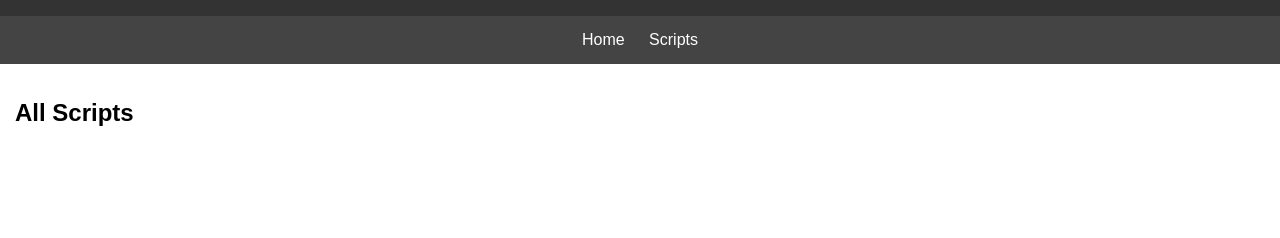
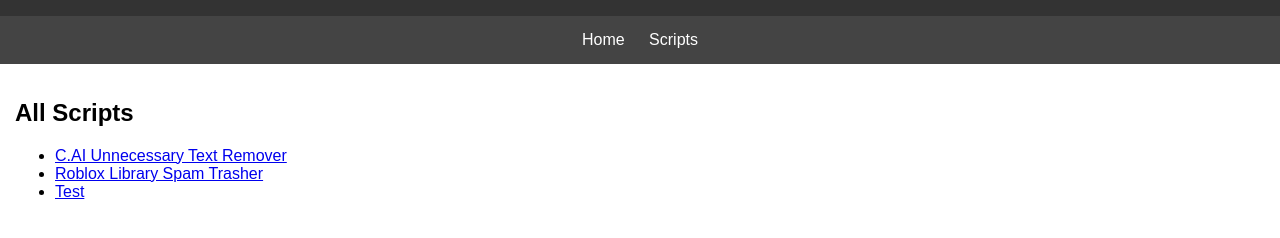
Before and after one commit to ftnick/NicksTampering, a plain HTML site: page data/scripts.html in a window 1280 px wide. Shown: the part 94-332 px from the top of the page. Drawn offline with Linux system fonts and the light colour scheme.

Commit message:
Update scripts.html

```diff
--- a/data/scripts.html
+++ b/data/scripts.html
@@ -24,19 +24,19 @@
         <p>&copy; 2024 NicksTampering</p>
     </footer>-->
     <script>
-        const delay = ms => new Promise(resolve => setTimeout(resolve, ms));
         fetch('https://ftnick.github.io/NicksTampering/data/data.json', {cache: 'no-store'})
             .then(response => response.json())
             .then(data => {
                 const scriptList = document.getElementById('scriptList');
                 data.forEach(script => {
+                    setTimeout(function() {
                         const listItem = document.createElement('li');
                         const link = document.createElement('a');
                         link.href = `script?id=${script.id}&local=true`;
                         link.textContent = script.title;
                         listItem.appendChild(link);
                         scriptList.appendChild(listItem);
-                    await delay(1000);
+                    }, 2000);
                 });
             })
             .catch(error => console.error('Error fetching scripts:', error));
```
Lines whose indentation alone changed are shown as unchanged.
